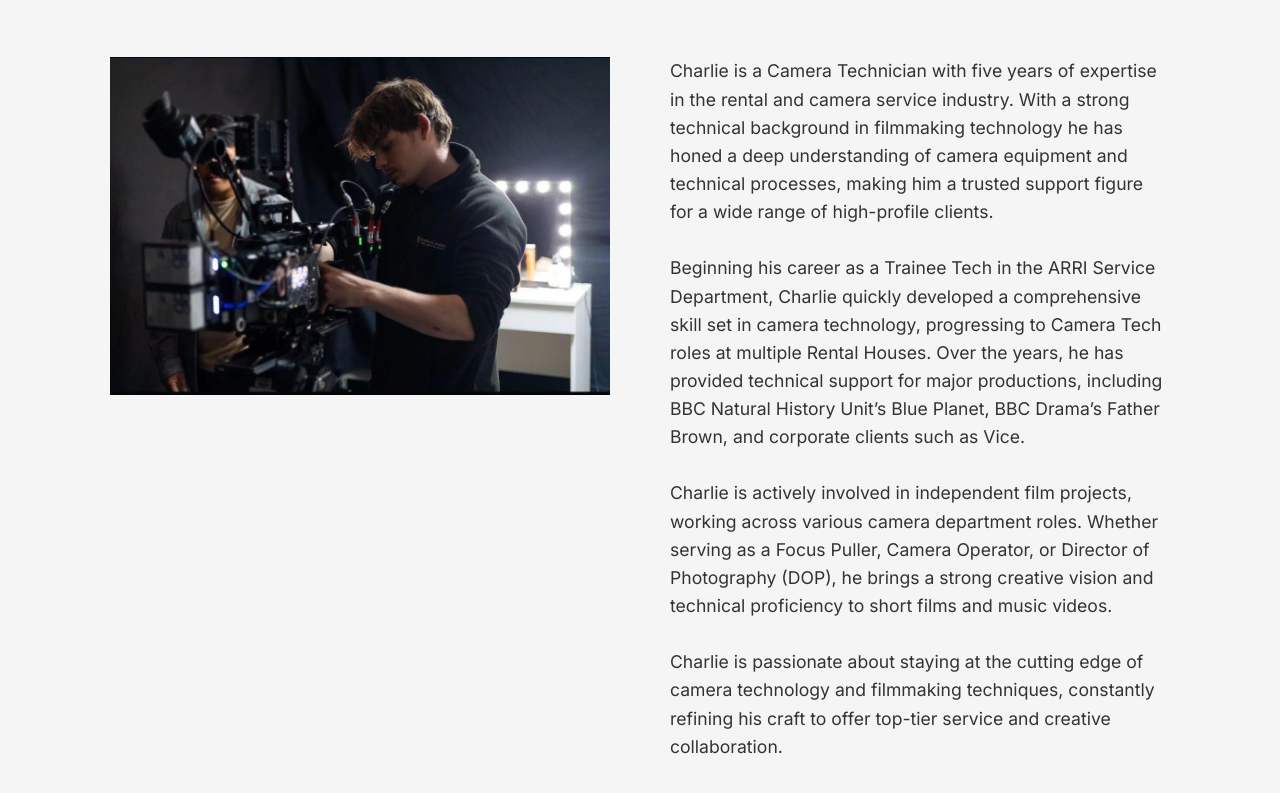
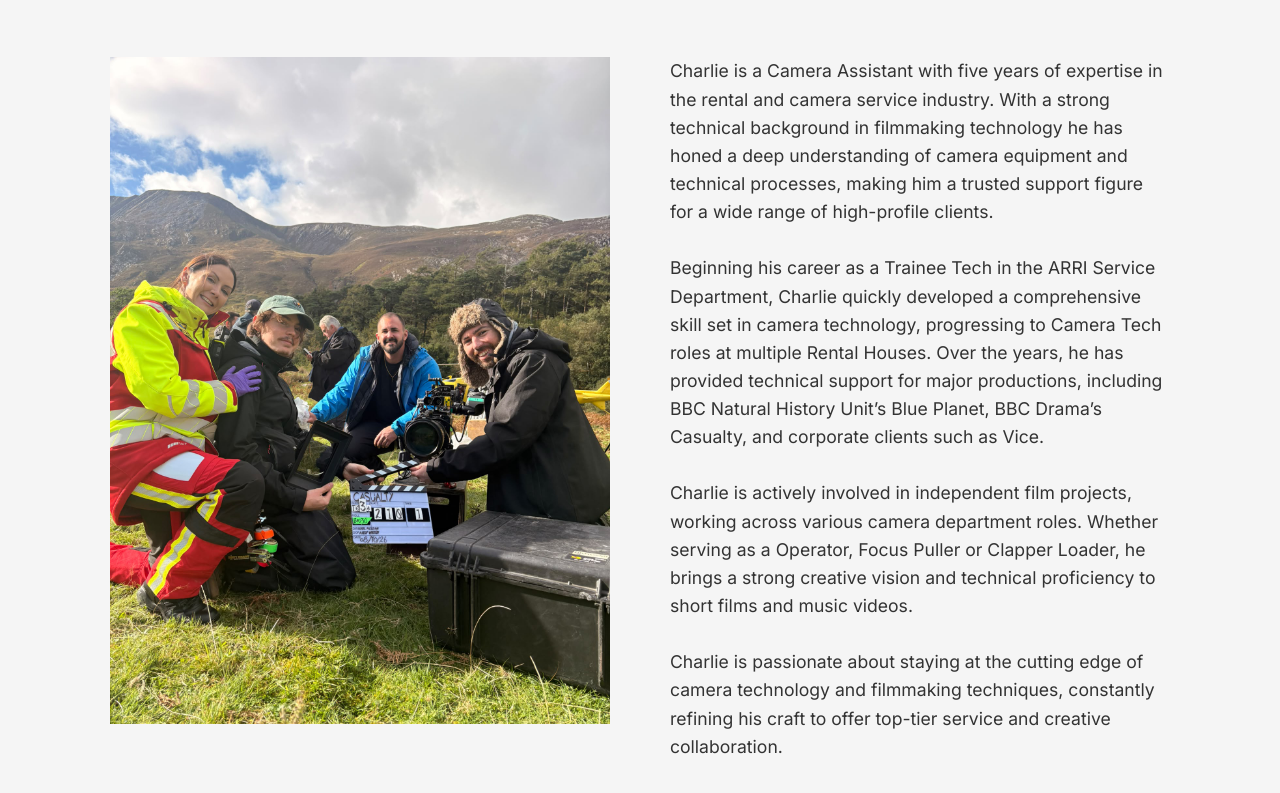
Before and after one commit to Charlie-Hedger/MyWebsite, a plain HTML site: page index.html in a window 1280 px wide. Shown: the part 289-1082 px from the top of the page. Drawn offline with nearby package versions, Linux system fonts and the light colour scheme.

Commit message:
Updated Index with new photo and text.

```diff
--- a/index.html
+++ b/index.html
@@ -37,24 +37,24 @@
 
 <div class="about-content">
 
-<img src="Assets/IMG_20240922_135119_476~2.webp" alt="Charlie Hedger adjusting cables on a Sony Venice Cinema Camera.">
+<img src="Assets/NorthWales.jpeg" alt="Charlie Hedger in North Wales with the Casualty Camera Team.">
 
 <div class="about-text">
 
 <p>
-Charlie is a Camera Technician with five years of expertise in the rental and camera service industry. With a strong technical background in filmmaking technology he has honed a deep understanding of camera equipment and technical processes, making him a trusted support figure for a wide range of high-profile clients.
+Charlie is a Camera Assistant with five years of expertise in the rental and camera service industry. With a strong technical background in filmmaking technology he has honed a deep understanding of camera equipment and technical processes, making him a trusted support figure for a wide range of high-profile clients.
 </p>
 
 <br>
 
 <p>
-Beginning his career as a Trainee Tech in the ARRI Service Department, Charlie quickly developed a comprehensive skill set in camera technology, progressing to Camera Tech roles at multiple Rental Houses. Over the years, he has provided technical support for major productions, including BBC Natural History Unit’s Blue Planet, BBC Drama’s Father Brown, and corporate clients such as Vice.
+Beginning his career as a Trainee Tech in the ARRI Service Department, Charlie quickly developed a comprehensive skill set in camera technology, progressing to Camera Tech roles at multiple Rental Houses. Over the years, he has provided technical support for major productions, including BBC Natural History Unit’s Blue Planet, BBC Drama’s Casualty, and corporate clients such as Vice.
 </p>
 
 <br>
 
 <p>
-Charlie is actively involved in independent film projects, working across various camera department roles. Whether serving as a Focus Puller, Camera Operator, or Director of Photography (DOP), he brings a strong creative vision and technical proficiency to short films and music videos.
+Charlie is actively involved in independent film projects, working across various camera department roles. Whether serving as a Operator, Focus Puller or Clapper Loader, he brings a strong creative vision and technical proficiency to short films and music videos.
 </p>
 
 <br>
```
Also changed, not shown: Assets/NorthWales.jpeg (added).
